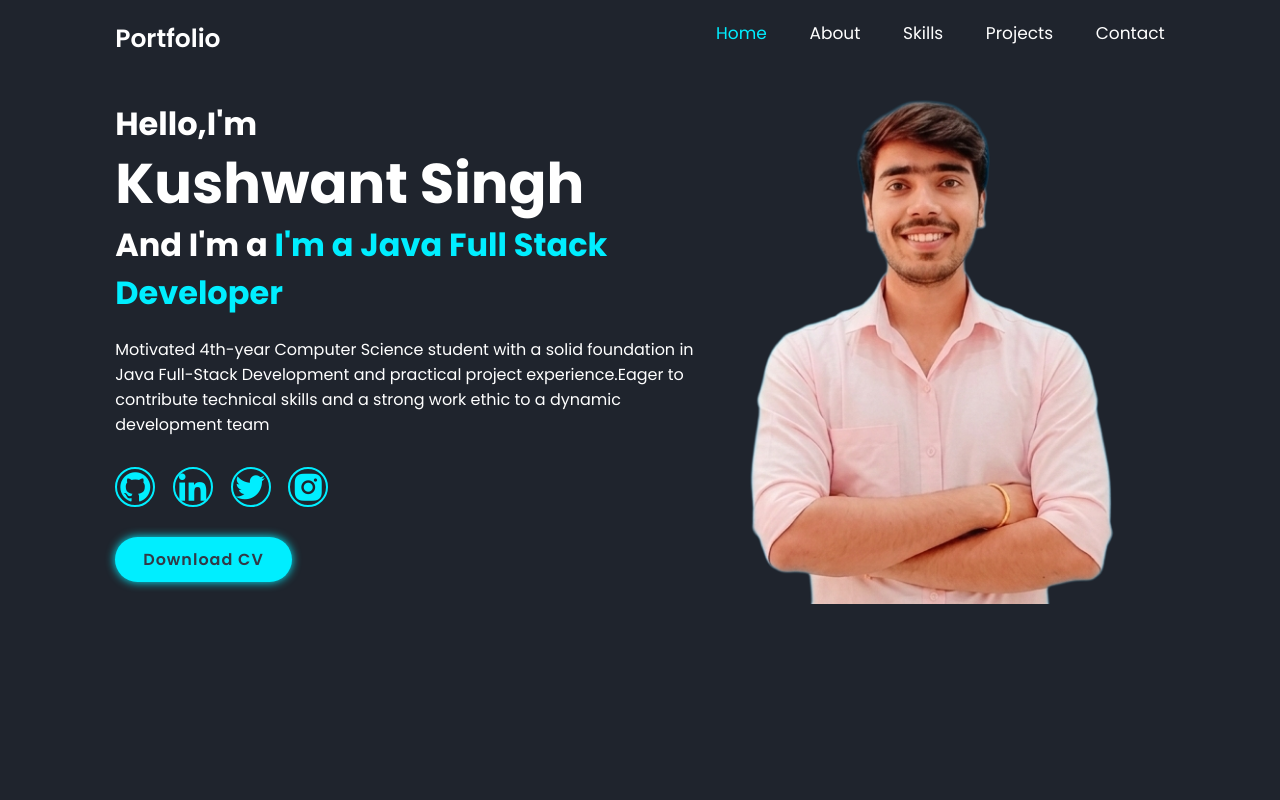
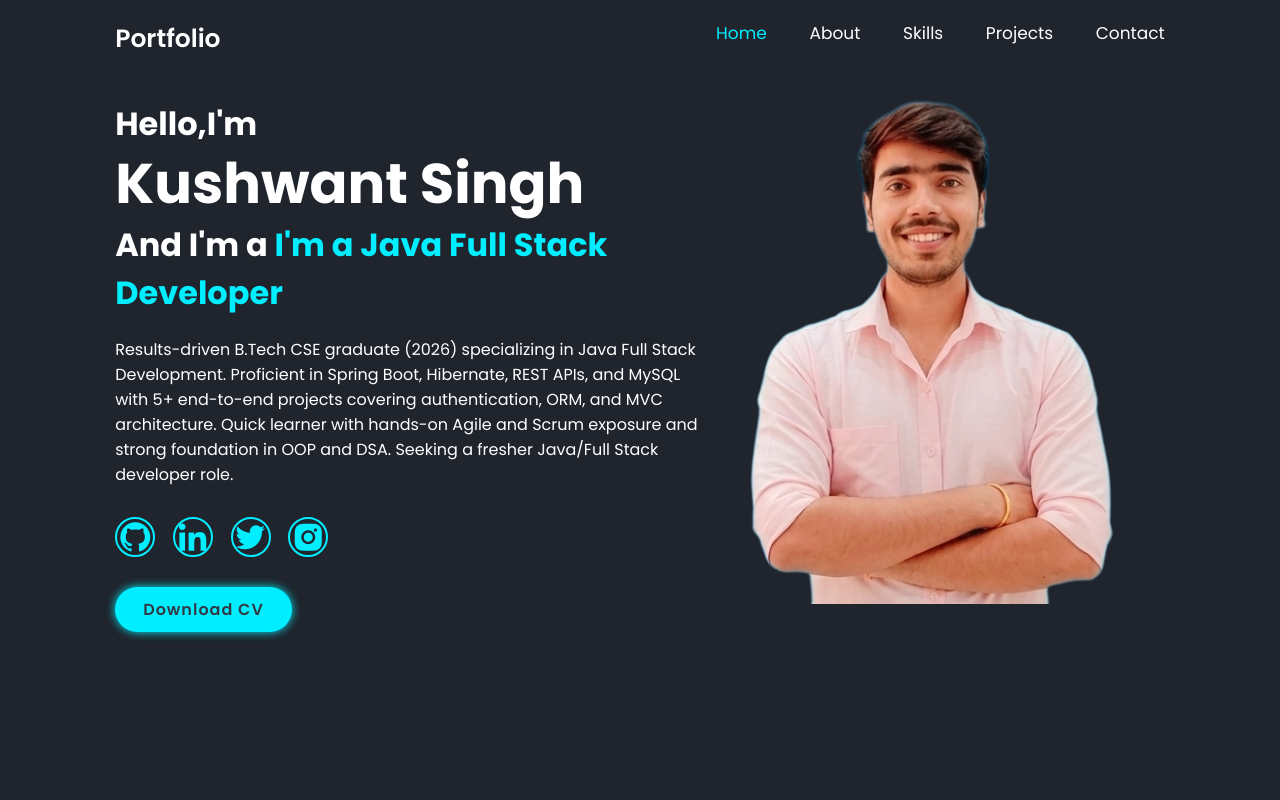
Before and after one commit to khushwant-Singh-Rajawat/MyPortfolio, a plain HTML site: page index.html in a window 1280 px wide. Shown: the top 800 px of the page. Drawn offline with nearby package versions, Linux system fonts and the light colour scheme.

Commit message:
Revise portfolio website content and layout
Updated personal portfolio website content and structure, including improved descriptions and added project details.

```diff
--- a/index.html
+++ b/index.html
@@ -35,7 +35,10 @@
         	<h3>Hello,I'm</h3>
             <h1>Kushwant Singh</h1>
             <h3>And I'm a <span>I'm a Java Full Stack Developer</span></h3>
-        	<p>Motivated 4th-year Computer Science student with a solid foundation in Java Full-Stack Development and practical project experience.Eager to contribute technical skills and a strong work ethic to a dynamic development team</p>
+        	<p>Results-driven B.Tech CSE graduate (2026) specializing in Java Full Stack Development. Proficient in Spring Boot, Hibernate,
+REST APIs, and MySQL with 5+ end-to-end projects covering authentication, ORM, and MVC architecture. Quick learner with
+hands-on Agile and Scrum exposure and strong foundation in OOP and DSA. Seeking a fresher Java/Full Stack developer
+role.</p>
             <div class="social-media">
             	<a href="https://github.com/khushwant-Singh-Rajawat"><i class='bx bxl-github' style="font-size:36px;" ></i>  </a>
                 <a href="https://www.linkedin.com/in/kushwant-singh-rajawat/"><i class="bx bxl-linkedin" style="font-size:36px;"></i></a>
@@ -43,7 +46,7 @@
                 <a href="#"><i class="bx bxl-instagram-alt" style="font-size:36px;"></i></a>
 
             </div>
-             <a href="Resume/Resume_.pdf" class="btn">Download CV</a>
+             <a href="Resume/Kushwant_Resume_SpringBoot01.pdf" class="btn">Download CV</a>
         </div>
 
         <div class="home-img">
```
